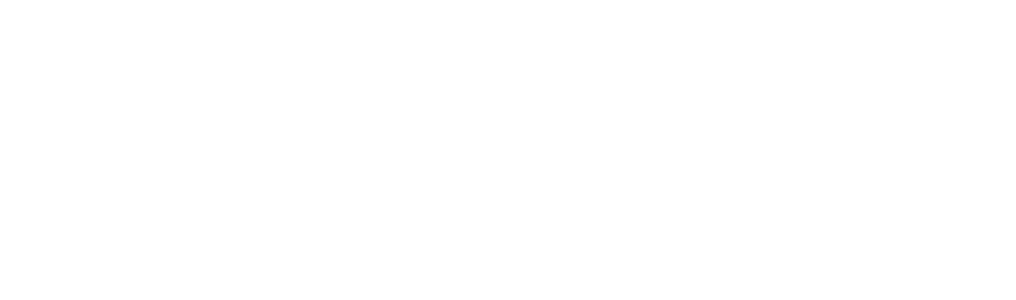
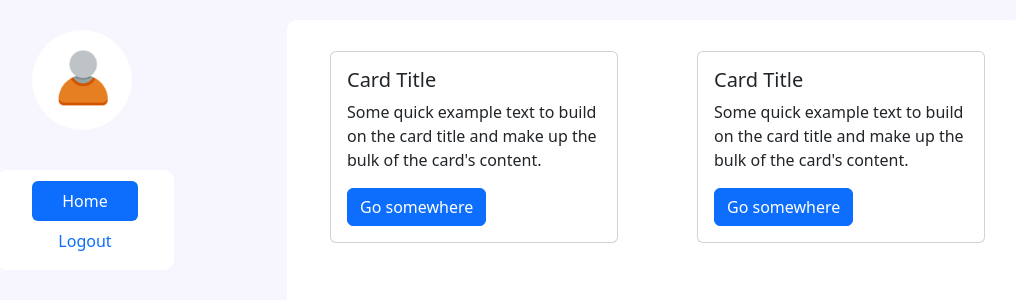
Before and after one commit to uiuc-cs409-webIsCool/TiMerit, a React (Create React App) app in the folder frontend/: page /home in a window 1280 px wide. Before the commit this address had no page. Shown: the top 300 px of the page, without its empty margins (105-1121 px from the left). Built offline with nearby package versions, Linux system fonts and the light colour scheme.

Commit message:
added basic layout for homepage

```diff
--- a/frontend/package.json
+++ b/frontend/package.json
@@ -3,6 +3,10 @@
   "version": "0.1.0",
   "private": true,
   "dependencies": {
+    "@emotion/react": "^11.10.5",
+    "@emotion/styled": "^11.10.5",
+    "@mui/icons-material": "^5.10.16",
+    "@mui/material": "^5.10.16",
     "@reduxjs/toolkit": "^1.9.0",
     "@testing-library/jest-dom": "^5.16.5",
     "@testing-library/react": "^13.4.0",
--- a/frontend/src/App.js
+++ b/frontend/src/App.js
@@ -4,14 +4,15 @@
 import Welcome from "./components/Welcome";
 import Signup from "./components/Signup";
 import Collection from "./components/CollectionView";
-
+import Home from "./components/HomeView";
 
 function App() {
     return (
         <div>
             <Routes>
-                <Route path="/" element={<Collection />} />
-                {/* <Route path="/" element={<Welcome />} /> */}
+                {/* <Route path="/" element={<Collection />} /> */}
+                <Route path="/" element={<Welcome />} />
+                <Route path="/home" element={<Home />} />
                 <Route path="/signup" element={<Signup />} />
             </Routes>
         </div>
--- /dev/null
+++ b/frontend/src/components/HomeView.css
@@ -0,0 +1,81 @@
+body{
+    background-color: rgba(247,246,255,255);
+}
+.to-center{
+    margin: auto auto;
+    width: 50%;
+}
+
+
+
+.outer-container-div{
+    height: 100vh;
+    width: 100vw;
+    margin: 20px auto;
+}
+.outer-container{
+    margin: auto 0;
+}
+.col-leftside-container{
+    height: 100vh;
+}
+#row-leftside-container{
+    width: 150px;
+    height: 150px;
+}
+.sideBar-container{
+    background-color: white;
+    border-width: 1px;
+    border-color: white;
+    border-radius: 10px;
+    border-style: solid;
+
+    width: 200px;
+    height: 100px;
+    /* padding: 30px; */
+    /* margin-top: 100px;
+    margin-left: 20px;
+    margin-right: 20px; */
+
+}
+#sideBar{
+    margin: 10px auto;
+    width: 70%;
+}
+
+
+
+
+
+#userPic {
+    margin: 10px;
+    width: 100px;
+    height: 100px;
+
+    border-radius: 50%;
+    border-width: 1px;
+    border-color: white;
+    border-style: solid;
+    background-color: white;
+
+}
+.userPic-container{
+    width: 150px;
+    height: 150px;
+}
+
+
+
+.mainContent-div{
+    background-color: white;
+    border-width: 1px;
+    border-color: white;
+    border-radius: 10px;
+    border-style: solid;
+
+    height: 100vh;
+}
+
+.mainContent-container{
+    margin: 30px;
+}
--- /dev/null
+++ b/frontend/src/components/HomeView.js
@@ -0,0 +1,75 @@
+import { Button, Card, Nav, Col, Row, Container } from "react-bootstrap";
+import "./HomeView.css";
+import userPic from "./assets/defaultUser.png";
+
+function Home() {
+  return (
+	<div className="outer-container-div">
+	<Container className="outer-container">
+	<Row>
+		<Col xs={6} md={4} className="col-leftside-container">
+			<Row className="to-center" id="row-leftside-container">
+				<div className="userPic-container">
+					<img src={userPic} id="userPic" alt=""></img>
+				</div>
+			</Row>
+
+			<Row className="to-center">
+				<div className="sideBar-container">
+					<Nav fill variant="pills" defaultActiveKey="/home" className="flex-column" id="sideBar">
+						<Nav.Item>
+							<Nav.Link href="/home">Home</Nav.Link>
+							{/* <Nav.Link>Home</Nav.Link> */}
+						</Nav.Item>
+						<Nav.Item>
+							<Nav.Link eventKey="link-1">Logout</Nav.Link>
+						</Nav.Item>
+					</Nav>
+				</div>
+			</Row>
+		</Col>
+
+		<Col xs={12} md={8}>
+			<div className="mainContent-div">
+				{/* <div className="testBlock-todelete">
+					<p>test block 1</p>
+					<p>test block 2</p>
+				</div> */}
+
+				<Container className="mainContent-container">
+					<Row>
+						<Col sm>
+							<Card style={{ width: '18rem' }}>
+								<Card.Body>
+									<Card.Title>Card Title</Card.Title>
+									<Card.Text>
+									Some quick example text to build on the card title and make up the
+									bulk of the card's content.
+									</Card.Text>
+									<Button variant="primary">Go somewhere</Button>
+								</Card.Body>
+							</Card>
+						</Col>
+						<Col sm>
+							<Card style={{ width: '18rem' }}>
+								<Card.Body>
+									<Card.Title>Card Title</Card.Title>
+									<Card.Text>
+									Some quick example text to build on the card title and make up the
+									bulk of the card's content.
+									</Card.Text>
+									<Button variant="primary">Go somewhere</Button>
+								</Card.Body>
+							</Card>
+						</Col>
+					</Row>
+				</Container>
+			</div>
+		</Col>
+	</Row>
+	</Container>
+	</div>
+  );
+}
+
+export default Home;
```
Also changed, not shown: frontend/src/components/assets/defaultUser.png (added), 1 other file (tests, documents, lock files or other folders).
